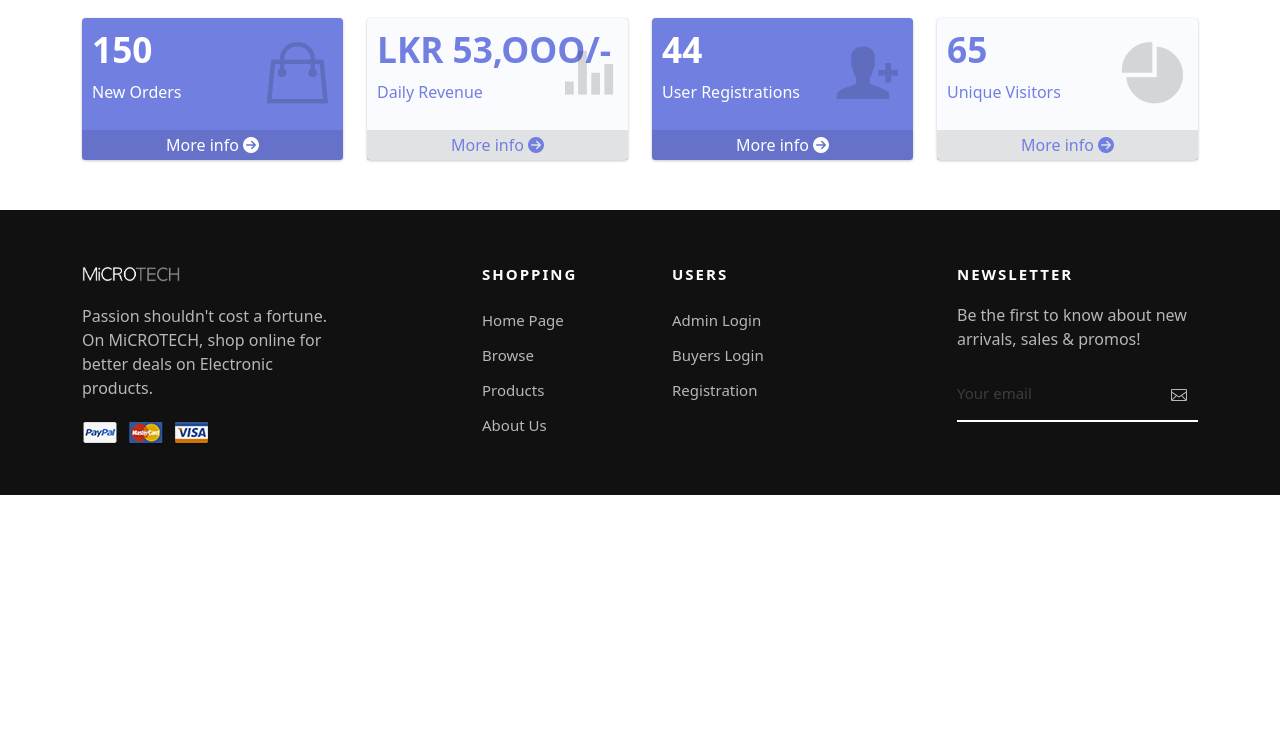
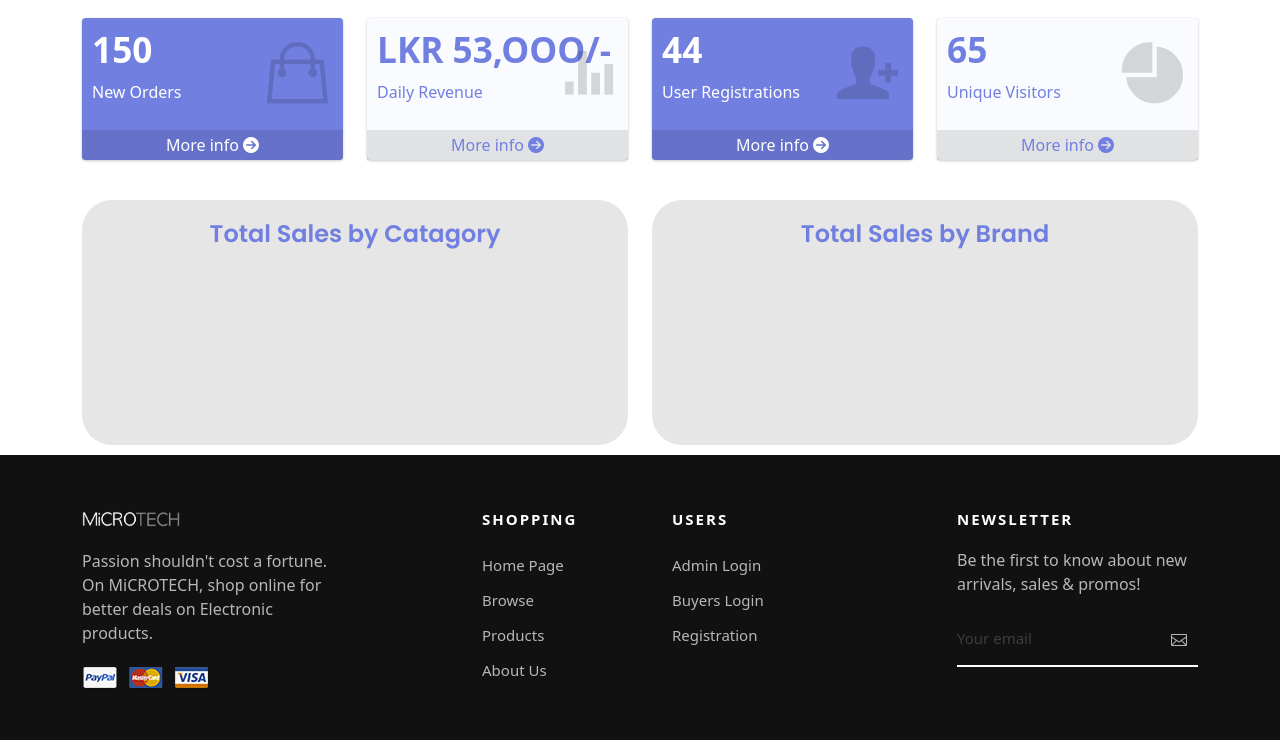
Before and after one commit to HasiniSama/microtech-website, a PHP site: page /microtech-website/admin_panel.php in a window 1280 px wide. Shown: the part 243-983 px from the top of the page. Before the commit the page ends 738 px from the top, so only its background shows below. Run offline with PHP 8.4, Linux system fonts and the light colour scheme; data comes from the database, SQL or seed files in the repository; a map, chart or similar area stays blank; some libraries are stand-ins or nearby versions; some web fonts are replaced.

Commit message:
Pie charts Added

```diff
--- a/admin_panel.php
+++ b/admin_panel.php
@@ -1,3 +1,49 @@
+<?php
+include "db_conn.php";
+
+    $sql_cat= "SELECT SUM(revenue) AS total FROM orders WHERE order_id IN (SELECT order_id FROM orderdetails WHERE item_id IN (SELECT item_id FROM items WHERE category = 'smartphone'))";
+    $result_cat = mysqli_query($conn, $sql_cat);
+    $smartphone_revenue = mysqli_fetch_assoc($result_cat);
+
+    $sql_cat= "SELECT SUM(revenue) AS total FROM orders WHERE order_id IN (SELECT order_id FROM orderdetails WHERE item_id IN (SELECT item_id FROM items WHERE category = 'smartwatch'))";
+    $result_cat = mysqli_query($conn, $sql_cat);
+    $smartwatch_revenue = mysqli_fetch_assoc($result_cat);
+
+    $sql_cat= "SELECT SUM(revenue) AS total FROM orders WHERE order_id IN (SELECT order_id FROM orderdetails WHERE item_id IN (SELECT item_id FROM items WHERE category = 'tablet'))";
+    $result_cat = mysqli_query($conn, $sql_cat);
+    $tablet_revenue = mysqli_fetch_assoc($result_cat);
+
+    $sql_cat= "SELECT SUM(revenue) AS total FROM orders WHERE order_id IN (SELECT order_id FROM orderdetails WHERE item_id IN (SELECT item_id FROM items WHERE category = 'laptop'))";
+    $result_cat = mysqli_query($conn, $sql_cat);
+    $laptop_revenue = mysqli_fetch_assoc($result_cat);
+
+    $sql_cat= "SELECT SUM(revenue) AS total FROM orders WHERE order_id IN (SELECT order_id FROM orderdetails WHERE item_id IN (SELECT item_id FROM items WHERE category = 'audio'))";
+    $result_cat = mysqli_query($conn, $sql_cat);
+    $audio_revenue = mysqli_fetch_assoc($result_cat);
+
+    $sql_cat= "SELECT SUM(revenue) AS total FROM orders WHERE order_id IN (SELECT order_id FROM orderdetails WHERE item_id IN (SELECT item_id FROM items WHERE category = 'accessories'))";
+    $result_cat = mysqli_query($conn, $sql_cat);
+    $accessories_revenue = mysqli_fetch_assoc($result_cat);
+
+
+
+    $sql_cat= "SELECT SUM(revenue) AS total FROM orders WHERE order_id IN (SELECT order_id FROM orderdetails WHERE item_id IN (SELECT item_id FROM items WHERE brand = 'apple'))";
+    $result_cat = mysqli_query($conn, $sql_cat);
+    $apple_revenue = mysqli_fetch_assoc($result_cat);
+
+    $sql_cat= "SELECT SUM(revenue) AS total FROM orders WHERE order_id IN (SELECT order_id FROM orderdetails WHERE item_id IN (SELECT item_id FROM items WHERE brand = 'samsung'))";
+    $result_cat = mysqli_query($conn, $sql_cat);
+    $samsung_revenue = mysqli_fetch_assoc($result_cat);
+
+    $sql_cat= "SELECT SUM(revenue) AS total FROM orders WHERE order_id IN (SELECT order_id FROM orderdetails WHERE item_id IN (SELECT item_id FROM items WHERE brand = 'huawei'))";
+    $result_cat = mysqli_query($conn, $sql_cat);
+    $huawei_revenue = mysqli_fetch_assoc($result_cat);
+
+    $sql_cat= "SELECT SUM(revenue) AS total FROM orders WHERE order_id IN (SELECT order_id FROM orderdetails WHERE item_id IN (SELECT item_id FROM items WHERE brand = 'sony'))";
+    $result_cat = mysqli_query($conn, $sql_cat);
+    $sony_revenue = mysqli_fetch_assoc($result_cat);
+
+?>
 <!DOCTYPE html>
 <html lang="en">
 <head>
@@ -125,6 +171,20 @@
                                     </div>
                                 </div>
 						    </div>
+                            <div class="row pie-chart-content">
+                                <div class="col-md-6">
+                                    <div class="main-box">
+                                        <h3>Total Sales by Catagory</h3>
+                                        <canvas id="mychart1"></canvas>
+                                    </div>
+                                </div>
+                                <div class="col-md-6">
+                                    <div class="main-box">
+                                        <h3>Total Sales by Brand</h3>
+                                        <canvas id="mychart2"></canvas>
+                                    </div>
+                                </div>
+                            </div>
                         </div>
 						<div class="tab-pane fade" id="orders" role="tabpanel">
 							<!-- /.row -->
@@ -353,6 +413,7 @@
 <!-- Footer Section -->
 <?php include 'include/footer.php'; ?>
 
+<script src="https://cdn.jsdelivr.net/npm/chart.js@2.9.3/dist/Chart.min.js"></script>
 <script src="https://cdn.jsdelivr.net/npm/bootstrap@5.1.1/dist/js/bootstrap.bundle.min.js"
         integrity="sha384-/bQdsTh/da6pkI1MST/rWKFNjaCP5gBSY4sEBT38Q/9RBh9AH40zEOg7Hlq2THRZ"
         crossorigin="anonymous"></script>
@@ -368,6 +429,22 @@
 <script src="https://kit.fontawesome.com/bfc2cbc6c6.js" crossorigin="anonymous"></script>
 
 <script src="js/app.js"></script>
+
+
+<script>
+        const Smart_Phones = <?php echo $smartphone_revenue['total'] ?>;
+        const Smart_Watches = <?php echo $smartwatch_revenue['total'] ?>;
+        const Tablets = <?php echo $tablet_revenue['total'] ?>;
+        const Laptops = <?php echo $laptop_revenue['total'] ?>;
+        const Audio = <?php echo $audio_revenue['total'] ?>;
+        const Accessories = <?php echo $accessories_revenue['total'] ?>;
+
+        const Apple = <?php echo $apple_revenue['total'] ?>;
+        const Samsung = <?php echo $samsung_revenue['total'] ?>;
+        const Huawei = <?php echo $huawei_revenue['total'] ?>;
+        const Sony = <?php echo $sony_revenue['total'] ?>;
+</script>
+
 <script src="js/admin.js"></script>
 
 </body>
--- a/css/admin.css
+++ b/css/admin.css
@@ -264,3 +264,22 @@ table{
     z-index: 0;
     margin: 0px !important;
 }
+
+.main-box{
+    background-color: #e6e6e6;
+    height: 100%;
+    border-radius: 30px;
+
+}
+
+.main-box h3{
+    color: #717fe0;
+    text-align: center;
+    font-size: 1.5rem;
+    font-weight: 400;
+    margin: 20px;
+    padding-top: 20px;
+    color: #717fe0;
+    font-family:Poppins-SemiBold ;
+
+}
--- a/js/admin.js
+++ b/js/admin.js
@@ -1,3 +1,4 @@
+/* [ Filter ] */
 function myFunction() {
     var input, filter, table, tr, td, i, txtValue;
     input = document.getElementById("myInput");
@@ -17,6 +18,7 @@ function myFunction() {
     }
 }
 
+/* [ Sort ] */
 function sortTable() {
     var table, rows, switching, i, x, y, shouldSwitch;
     table = document.getElementById("myTable");
@@ -41,3 +43,41 @@ function sortTable() {
       }
     }
 }
+
+/* [ Pie Charts ] */
+
+const ctx1 = document.getElementById('mychart1').getContext('2d');
+let mychart1 = new Chart(ctx1,{
+
+    type:'pie',
+    data: {
+
+        labels: ['Smart Phones','Smart Watches', 'Tablets', 'Laptops', 'Audio', 'Accessories'],
+        datasets : [
+            {
+                label:'# of votes',
+                data: [Smart_Phones,Smart_Watches,Tablets,Laptops,Audio,Accessories],
+                backgroundColor:['#717fe0','#7180e0cd','#7180e092','#7180e068','#7180e043','#7180e01d'],
+                borderWidth:1
+            }
+        ]
+    }
+})
+
+const ctx2 = document.getElementById('mychart2').getContext('2d');
+let mychart2 = new Chart(ctx2,{
+
+    type:'pie',
+    data: {
+
+        labels: ['Apple', 'Samsung', 'Huawei', 'Sony'],
+        datasets : [
+            {
+                label:'# of votes',
+                data: [Apple,Samsung,Huawei,Sony],
+                backgroundColor:['#717fe0','#7180e0cd','#7180e092','#7180e068'],
+                borderWidth:1
+            }
+        ]
+    }
+})
```
